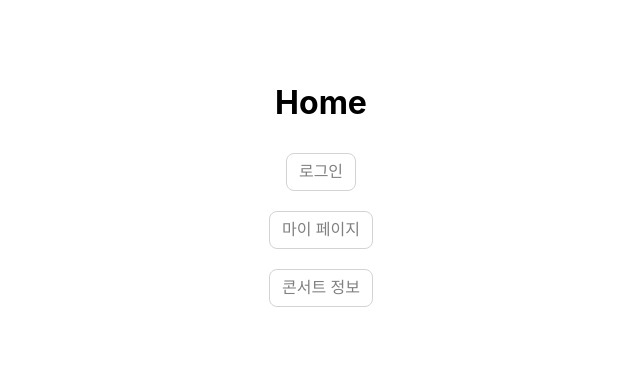
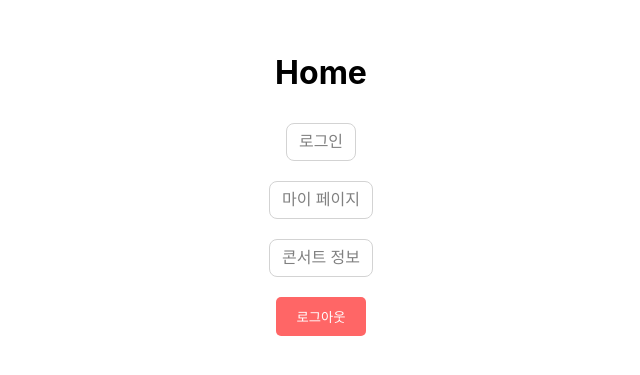
Before and after one commit to qkrtjdrb/project, a React (Create React App) app in the folder web-server/: page / in a window 1280 px wide. Shown: the part 211-586 px from the top of the page, without its empty margins (319-959 px from the left). Built offline with nearby package versions, Linux system fonts and the light colour scheme.

Commit message:
modified:   web-server/src/App.js 	new file:   web-server/src/components/Logout_button.js 	new file:   web-server/src/components/PrivateRoute.js 	modified:   web-server/src/pages/Home.js 	modified:   web-server/src/pages/Mypage.js

```diff
--- a/web-server/src/App.js
+++ b/web-server/src/App.js
@@ -12,6 +12,7 @@ import {
   BrowserRouter,
 } from "react-router-dom";
 import SeatSelection from "./pages/SeatSelection";
+import PrivateRoute from "./components/PrivateRoute";
 
 function App() {
   return (
@@ -20,10 +21,10 @@ function App() {
         <Routes>
           <Route path="/" element={<Home />} />
           <Route path="/Concerts" element={<Concerts />} />
-          <Route path="/SeatSelection" element={<SeatSelection />} />
           <Route path="/Mypage" element={<Mypage />} />
           <Route path="/Login" element={<Login />} />
           <Route path="/Register" element={<Register />} />
+          <Route path="/SeatSelection" element={<PrivateRoute> <SeatSelection /> </PrivateRoute>} />
         </Routes>
       </div>
     </BrowserRouter>
--- /dev/null
+++ b/web-server/src/components/Logout_button.js
@@ -0,0 +1,35 @@
+import React from "react";
+import { useNavigate } from "react-router-dom";
+
+const LogoutButton = () => {
+  const navigate = useNavigate();
+
+  const handleLogout = () => {
+    // LocalStorage에서 토큰 삭제
+    localStorage.removeItem("jwtToken");
+
+    // SessionStorage에서 토큰 삭제 (필요하면)
+    sessionStorage.removeItem("jwtToken");
+
+    // 로그아웃 후 로그인 페이지로 리다이렉트
+    navigate("/login");
+  };
+
+  return (
+    <button onClick={handleLogout} style={buttonStyle}>
+      로그아웃
+    </button>
+  );
+};
+
+// 간단한 스타일 예제
+const buttonStyle = {
+  padding: "10px 20px",
+  backgroundColor: "#ff6666",
+  color: "white",
+  border: "none",
+  borderRadius: "5px",
+  cursor: "pointer",
+};
+
+export default LogoutButton;
--- /dev/null
+++ b/web-server/src/components/PrivateRoute.js
@@ -0,0 +1,18 @@
+import React from "react";
+import { Navigate } from "react-router-dom";
+
+const PrivateRoute = ({ children }) => {
+  // 토큰 가져오기 (localStorage나 sessionStorage에서 가져옵니다)
+  const token = localStorage.getItem("jwtToken");
+
+  // 토큰이 없으면 로그인 페이지로 리다이렉트
+  if (!token) {
+    alert("로그인이 필요합니다!");
+    return <Navigate to="/login" replace />;
+  }
+
+  // 토큰이 있으면 해당 컴포넌트 렌더링
+  return children;
+};
+
+export default PrivateRoute;
--- a/web-server/src/pages/Home.js
+++ b/web-server/src/pages/Home.js
@@ -2,6 +2,7 @@ import React from "react";
 import { BrowserRouter, Routes, Route, useNavigate } from "react-router-dom";
 import Button from "../components/Button";
 import "../components/Home.css"
+import LogoutButton from "../components/Logout_button";
 
 function Home() {
   const Navigate = useNavigate();
@@ -11,6 +12,7 @@ function Home() {
       <Button onClick={() => Navigate("/Login")}> 로그인 </Button>
       <Button onClick={() => Navigate("/Mypage")}> 마이 페이지 </Button>
       <Button onClick={() => Navigate("/Concerts")}> 콘서트 정보 </Button>
+      <LogoutButton />
     </div>
   );
 }
--- a/web-server/src/pages/Mypage.js
+++ b/web-server/src/pages/Mypage.js
@@ -14,6 +14,7 @@ function MyPage() {
     const token = localStorage.getItem("jwtToken");
     if (!token) {
       // 토큰이 없으면 로그인 페이지로 보낼 수도 있음
+      alert("로그인이 필요합니다!");
       window.location.href = "/login";
       return;
     }
```
